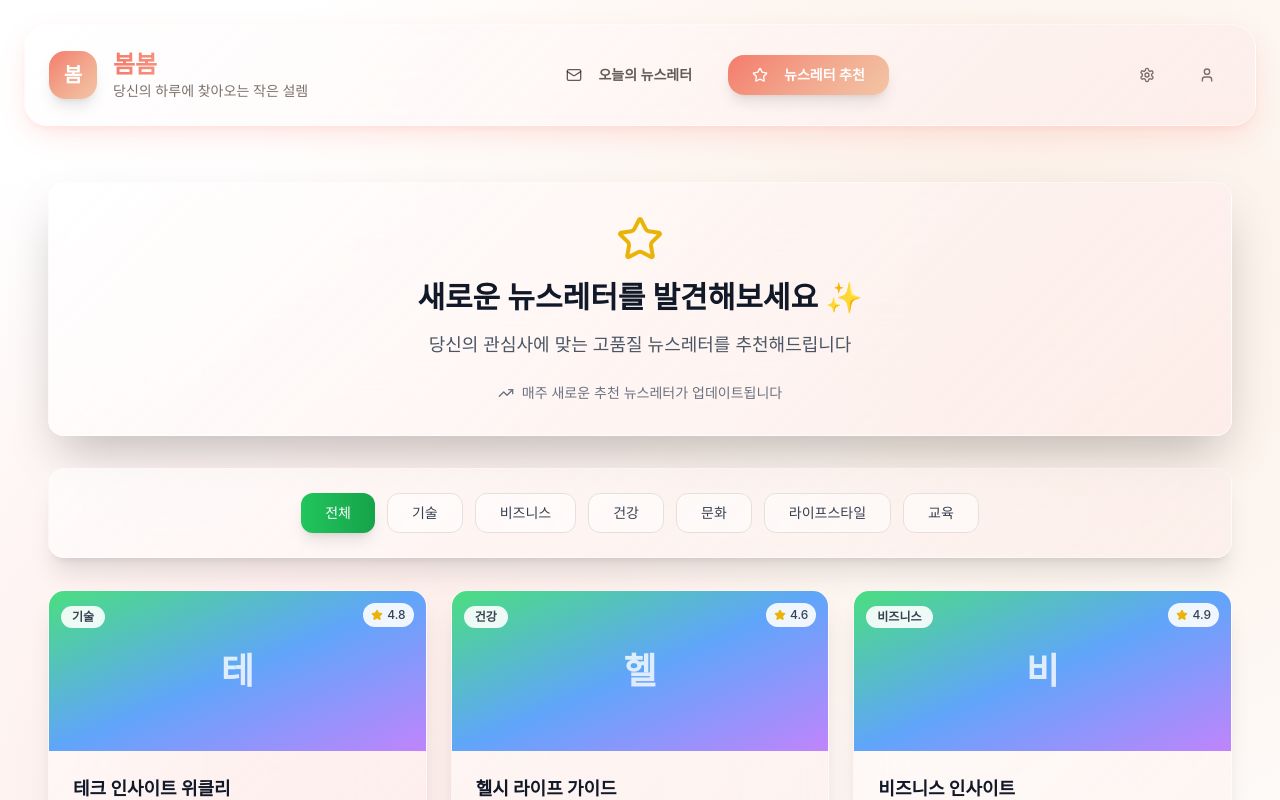
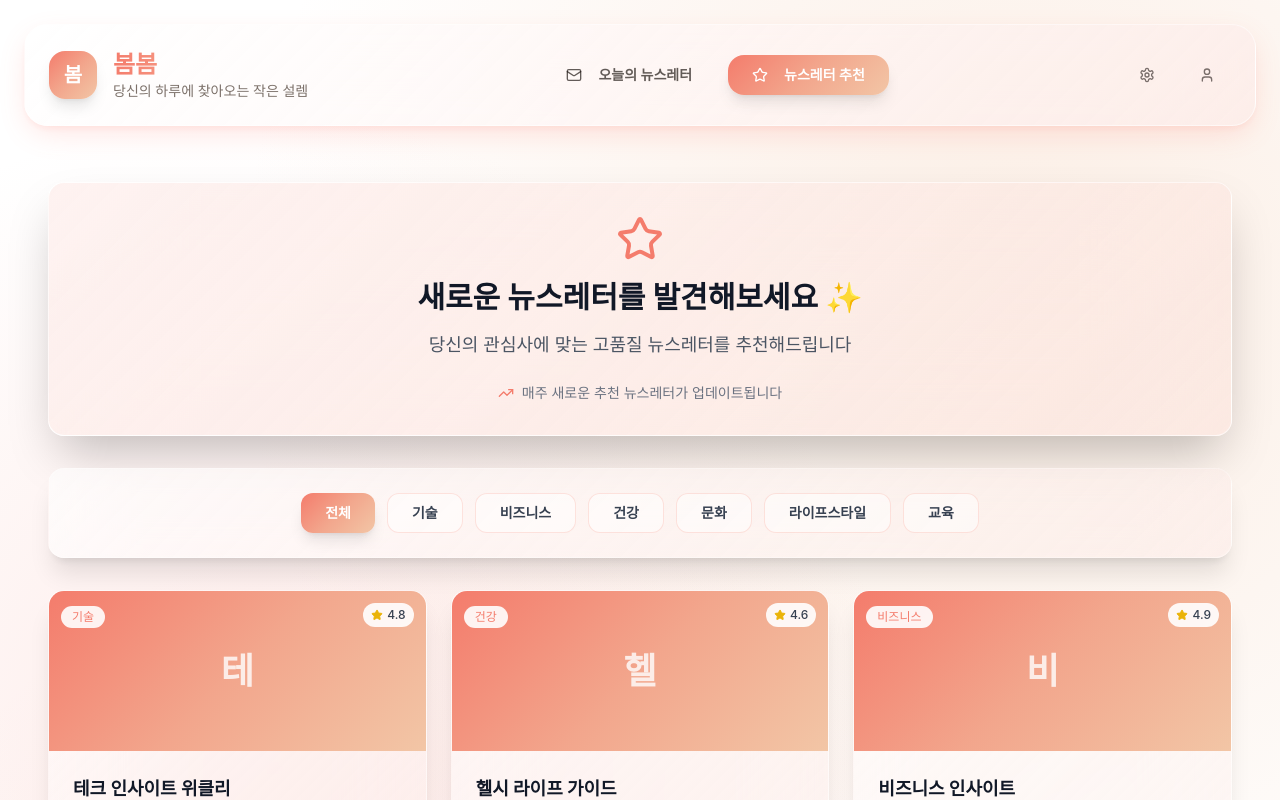
Before and after one commit to jaeyoung-kwon/spring-bloom-letter, a React (Vite) app: page / in a window 1280 px wide. Both pictures are taken after a click on the button "뉴스레터 추천". Shown: the top 800 px of the page. Built offline with nearby package versions, Linux system fonts and the light colour scheme.

Commit message:
Refactor: Apply color theme to recommendation page
Apply the color theme to the recommendation cards and category buttons on the newsletter recommendation page.

```diff
--- a/src/components/NewsletterRecommendations.tsx
+++ b/src/components/NewsletterRecommendations.tsx
@@ -80,9 +80,10 @@ const NewsletterRecommendations = () => {
     <div className="min-h-screen p-6">
       <div className="max-w-7xl mx-auto">
         {/* 헤더 배너 */}
-        <div className="glass-strong rounded-2xl p-8 mb-8 text-center bg-gradient-to-r from-green-400/20 via-blue-400/20 to-purple-400/20">
-          <div className="max-w-2xl mx-auto">
-            <Star className="w-12 h-12 text-yellow-500 mx-auto mb-4" />
+        <div className="glass-strong rounded-2xl p-8 mb-8 text-center relative overflow-hidden">
+          <div className="absolute inset-0 coral-gradient opacity-10"></div>
+          <div className="max-w-2xl mx-auto relative z-10">
+            <Star className="w-12 h-12 text-primary mx-auto mb-4" />
             <h1 className="text-3xl font-bold text-gray-900 mb-4">
               새로운 뉴스레터를 발견해보세요 ✨
             </h1>
@@ -90,7 +91,7 @@ const NewsletterRecommendations = () => {
               당신의 관심사에 맞는 고품질 뉴스레터를 추천해드립니다
             </p>
             <div className="flex items-center justify-center gap-2 text-sm text-gray-500">
-              <TrendingUp className="w-4 h-4" />
+              <TrendingUp className="w-4 h-4 text-primary" />
               매주 새로운 추천 뉴스레터가 업데이트됩니다
             </div>
           </div>
@@ -104,10 +105,10 @@ const NewsletterRecommendations = () => {
                 key={category}
                 variant={activeCategory === category ? 'default' : 'outline'}
                 onClick={() => setActiveCategory(category)}
-                className={`rounded-xl px-6 py-2 transition-all ${
+                className={`rounded-xl px-6 py-2 transition-all font-semibold ${
                   activeCategory === category
-                    ? 'bg-gradient-to-r from-green-500 to-green-600 text-white shadow-lg'
-                    : 'bg-white/50 hover:bg-white/80 text-gray-700'
+                    ? 'coral-gradient text-white shadow-lg hover:shadow-xl'
+                    : 'bg-white/50 hover:bg-primary/10 text-gray-700 hover:text-primary border-primary/20'
                 }`}
               >
                 {category}
@@ -135,7 +136,7 @@ const NewsletterRecommendations = () => {
 
         {filteredRecommendations.length === 0 && (
           <div className="glass-card rounded-2xl p-12 text-center">
-            <Star className="w-16 h-16 text-gray-300 mx-auto mb-4" />
+            <Star className="w-16 h-16 text-primary/30 mx-auto mb-4" />
             <h3 className="text-lg font-medium text-gray-600 mb-2">
               해당 카테고리의 추천 뉴스레터가 없습니다
             </h3>
--- a/src/components/RecommendationCard.tsx
+++ b/src/components/RecommendationCard.tsx
@@ -30,7 +30,7 @@ const RecommendationCard = ({
   return (
     <div className="glass-card rounded-2xl overflow-hidden hover:scale-[1.02] transition-all duration-300 hover:shadow-2xl group">
       {/* 이미지 영역 */}
-      <div className="h-40 bg-gradient-to-br from-green-400 via-blue-400 to-purple-400 relative overflow-hidden">
+      <div className="h-40 coral-gradient relative overflow-hidden">
         {image ? (
           <img src={image} alt={title} className="w-full h-full object-cover" />
         ) : (
@@ -41,7 +41,7 @@ const RecommendationCard = ({
           </div>
         )}
         <div className="absolute top-3 left-3">
-          <Badge className="bg-white/90 text-gray-700 text-xs">
+          <Badge className="bg-white/90 text-primary text-xs font-medium">
             {category}
           </Badge>
         </div>
@@ -53,10 +53,10 @@ const RecommendationCard = ({
 
       {/* 콘텐츠 영역 */}
       <div className="p-6">
-        <h3 className="font-bold text-lg text-gray-900 mb-2 group-hover:text-green-700 transition-colors">
+        <h3 className="font-bold text-lg text-gray-900 mb-2 group-hover:text-primary transition-colors">
           {title}
         </h3>
-        <p className="text-sm text-gray-500 mb-3">{publisher}</p>
+        <p className="text-sm text-primary/80 mb-3 font-medium">{publisher}</p>
         <p className="text-gray-600 text-sm leading-relaxed mb-4 line-clamp-2">
           {description}
         </p>
@@ -74,7 +74,7 @@ const RecommendationCard = ({
 
         <Button
           onClick={onSubscribe}
-          className="w-full bg-gradient-to-r from-green-500 to-green-600 hover:from-green-600 hover:to-green-700 text-white rounded-xl"
+          className="w-full coral-gradient hover:shadow-lg text-white rounded-xl font-semibold transition-all duration-300"
         >
           구독하기
         </Button>
```
